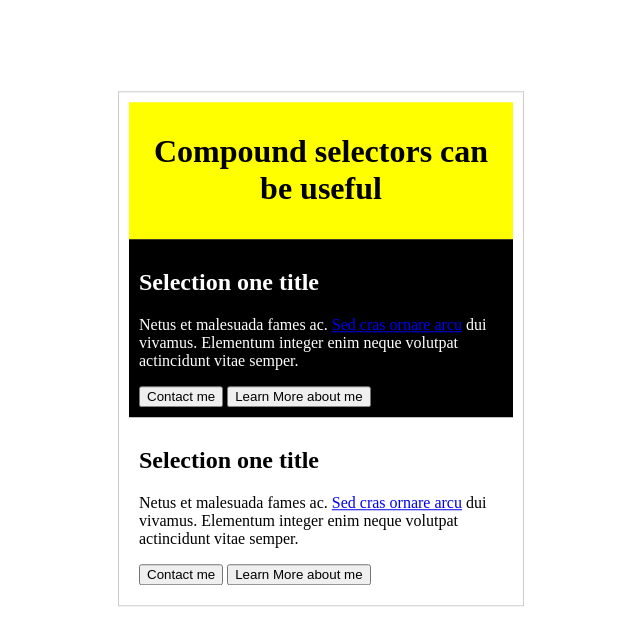
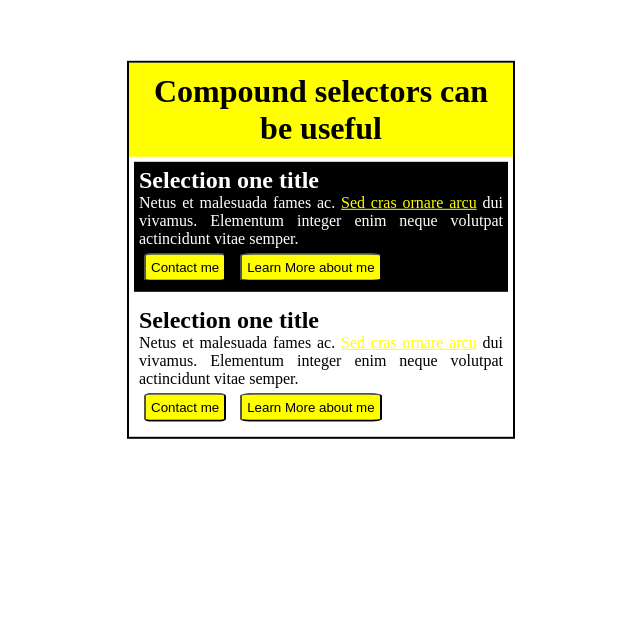
Before and after one commit to charmming/flexDev, a plain HTML site: page index.html in a window 1280 px wide. Shown: the part 166-800 px from the top of the page, without its empty margins (319-959 px from the left). Drawn offline with Linux system fonts and the light colour scheme.

Commit message:
responsive layout design

```diff
--- a/less/styles.less
+++ b/less/styles.less
@@ -1,70 +1,134 @@
-// variables
-@background-color: red;
-@primary-color: yellow;
-@secondary-color: black;
-@width: 30%;
+//variables
+@background-color: #f3f3f3;
+@foreground-color: yellow;
+@primary-color: black;
+@customize-color: black;
+@button-background: yellow;
+@button-color: black;
+@button-padding: 5px;
+@button-margin: 5px;
 
-@media only screen and (max-width: 780px) {
-    .container-parent {
-        width: 50%;
-        padding: 5px;
-        transform: translate(0, 30%);
+.pageStyling{
+    margin: 0px;
+    padding: 0px;
+    list-style: none;
+    a {
+        color: @foreground-color;
+    }
+}
+
+button {
+    margin: @button-margin;
+    padding: @button-padding;
+    color: @button-color;
+    background: @button-background;
+    border-radius: 10%;
+}
+
+.headerStyle{
+    background-color: @background-color;
     text-align: center;
 }
 
+.sectionStyle{
+    text-align: justify;
+    margin: 0px auto;
+    padding: 5px;
+    margin: 5px;
+}
+
+@media only screen and (max-width: 320px){
+    *{
+        .pageStyling();
+    }
+
     header{
-        background: @primary-color;
-        padding: 2px;
-        text-align: center;
+        .headerStyle();
+        background-color: @foreground-color;
+        margin: 5px;
+    }
+
+    .firstSection {
+        background-color: @primary-color;
+        .sectionStyle();
+        color: white;
+    }
+
+    .secondSection {
+        .sectionStyle();
+    }
+
+    .container-parent{
+        border: solid 2px black;
     }
 }
 
-.page {
-    text-decoration: none;
-    list-style: none;
-    margin: 0px;
-    padding: 0px;
-}
-
-.container {
-    width: @width;
-    display: flex;
-    margin: auto;
-    justify-content: center;
-    align-content: center;
-}
-
-body {
-    .page();
+@media only screen and (min-width: 768px){
+    *{
+        .pageStyling();
     }
 
     .container-parent{
-    .container();
+        display: flex;
+        align-items: center;
+        justify-content: center;
+        flex-direction: column;
+        width: 40%;
+        margin: 0px auto;
+        transform: translate(0, 60%);
+        border: solid 2px black;
     }
 
-.sectionEdit{
+    header{
+        .headerStyle();
+        background-color: @foreground-color;
+        margin: 5px;
+    }
+
+    .firstSection {
+        background-color: @primary-color;
+        .sectionStyle();
+        color: white;
+    }
+
+    .secondSection {
+        .sectionStyle();
+    }
+
+}
+
+
+@media only screen and (min-width: 1280px){
+    *{
+        .pageStyling();
+    }
+
+    .container-parent{
+        display: flex;
+        align-items: center;
+        justify-content: center;
+        flex-direction: column;
+        width: 30%;
+        margin: 0px auto;
+        transform: translate(0, 60%);
+        border: solid 2px black;
+    }
+
+    header{
+        .headerStyle();
+        background-color: @foreground-color;
+        margin: 0px;
         padding: 10px;
     }
 
-.container-parent {
-    border: 1px #ccc solid;
-    padding: 10px;
-    flex-direction: column;
-    transform: translate(0, 50%);
+    .firstSection {
+        background-color: @primary-color;
+        .sectionStyle();
+        color: white;
     }
 
-header{
-    background: @primary-color;
-    padding: 10px;
-    text-align: center;
+    .secondSection {
+        .sectionStyle();
     }
 
-.firstSection {
-    background: @secondary-color;
-    color: white;
-    .sectionEdit();
 }
-
-.secondSection{
-    .sectionEdit();
-}
```
Also changed, not shown: css/styles.css. Lines whose indentation alone changed are shown as unchanged.
